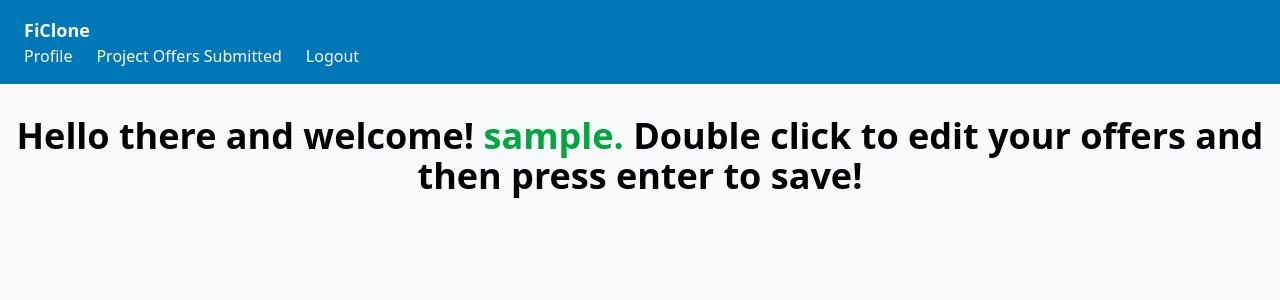
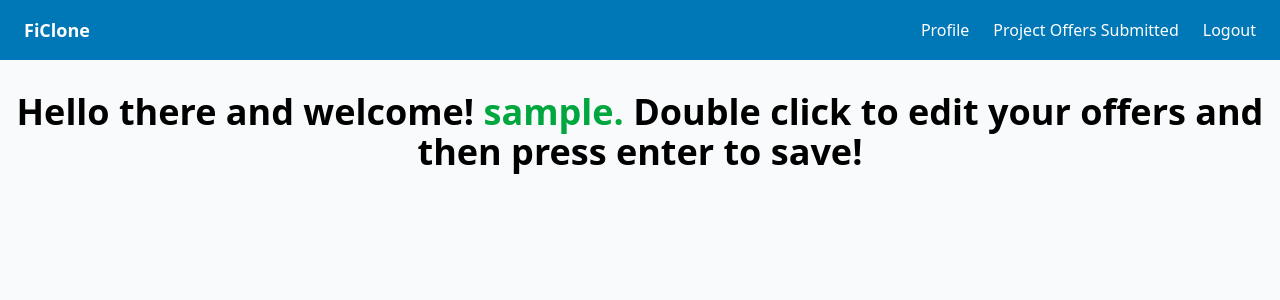
Before and after one commit to ntpyxl/PHP_Fiverr_Clone, a PHP site: page /client/index.php in a window 1280 px wide. Shown: the top 300 px of the page. Run offline with PHP 8.4, Linux system fonts and the light colour scheme; the visitor is signed in with stand-in values (Sample User, id 1); data that the repository does not hold is empty.

Commit message:
Fixed navbar row misalignment

```diff
--- a/components/navbar.php
+++ b/components/navbar.php
@@ -14,13 +14,15 @@ $navbarTitle = [
 ?>
 
 <nav class="bg-[#0077B6] text-white px-6 py-4">
-    <div class="flex items-center justify-between">
-        <a href="index.php" class="text-lg font-bold">
+    <div class="flex flex-col lg:flex-row lg:items-center lg:justify-between">
+        <!-- Left: Title -->
+        <a href="index.php" class="text-lg font-bold mb-2 lg:mb-0">
             <?php echo $navbarTitle[$dir] ?? "FiClone"; ?>
         </a>
 
-        <!-- TODO: Button not appearing regardless of screen size -->
-        <!-- Mobile Toggle -->
+        <!-- Right: Menu -->
+        <div class="flex items-center justify-between">
+            <!-- Mobile toggle -->
             <button id="menu-toggle" class="lg:hidden p-2 focus:outline-none">
                 <svg class="w-6 h-6 fill-current" xmlns="http://www.w3.org/2000/svg" fill="none"
                     viewBox="0 0 24 24" stroke="currentColor">
@@ -28,12 +30,10 @@ $navbarTitle = [
                         d="M4 6h16M4 12h16M4 18h16" />
                 </svg>
             </button>
-    </div>
 
-    <div id="menu" class="hidden lg:flex flex-col lg:flex-row mt-4 lg:mt-0 space-y-2 lg:space-y-0 lg:space-x-6">
-        <a href="../profile.php" class="hover:text-gray-300">
-            Profile
-        </a>
+            <!-- Menu items -->
+            <div id="menu" class="hidden lg:flex flex-col lg:flex-row mt-2 lg:mt-0 space-y-2 lg:space-y-0 lg:space-x-6">
+                <a href="../profile.php" class="hover:text-gray-300">Profile</a>
 
                 <?php if ($_SESSION['user_role'] == "Client") { ?>
                     <a href="<?php echo BASE_URL; ?>client/client_sent_offers.php" class="hover:text-gray-300">
@@ -42,23 +42,16 @@ $navbarTitle = [
                 <?php } ?>
 
                 <?php if ($_SESSION['user_role'] == "Freelancer") { ?>
-            <a href="freelancer_proposals.php" class="hover:text-gray-300">
-                Your Proposals
-            </a>
-
-            <a href="client_offers.php" class="hover:text-gray-300">
-                Offers From Clients
-            </a>
+                    <a href="freelancer_proposals.php" class="hover:text-gray-300">Your Proposals</a>
+                    <a href="client_offers.php" class="hover:text-gray-300">Offers From Clients</a>
                 <?php } ?>
 
-        <a href="<?php echo BASE_URL; ?>core/handleForms.php?logoutUserBtn=1" class="hover:text-red-400">
-            Logout
-        </a>
-
+                <a href="<?php echo BASE_URL; ?>core/handleForms.php?logoutUserBtn=1" class="hover:text-red-400">Logout</a>
+            </div>
+        </div>
     </div>
 </nav>
 
-<!-- Mobile toggle script -->
 <script>
     document.getElementById("menu-toggle").addEventListener("click", function() {
         document.getElementById("menu").classList.toggle("hidden");
--- a/core/styles.css
+++ b/core/styles.css
@@ -1003,6 +1003,11 @@
       margin-top: calc(var(--spacing) * 0);
     }
   }
+  .lg\:mb-0 {
+    @media (width >= 64rem) {
+      margin-bottom: calc(var(--spacing) * 0);
+    }
+  }
   .lg\:block {
     @media (width >= 64rem) {
       display: block;
@@ -1026,6 +1031,16 @@
   .lg\:flex-row {
     @media (width >= 64rem) {
       flex-direction: row;
+    }
+  }
+  .lg\:items-center {
+    @media (width >= 64rem) {
+      align-items: center;
+    }
+  }
+  .lg\:justify-between {
+    @media (width >= 64rem) {
+      justify-content: space-between;
     }
   }
   .lg\:space-y-0 {
```
Lines whose indentation alone changed are shown as unchanged.
